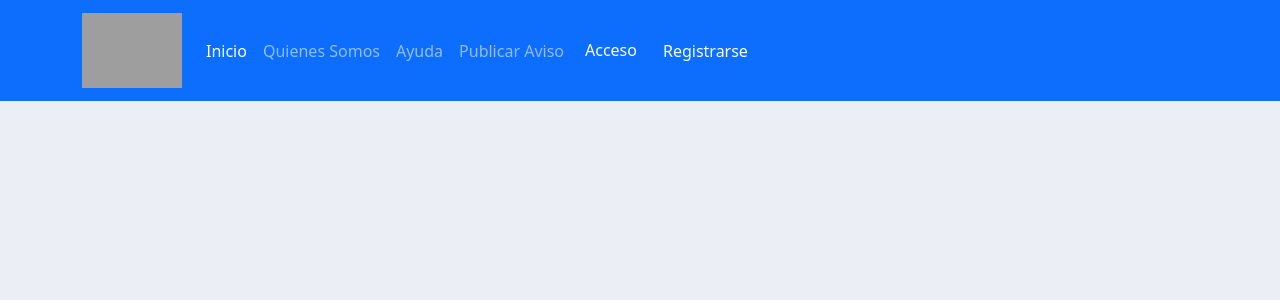
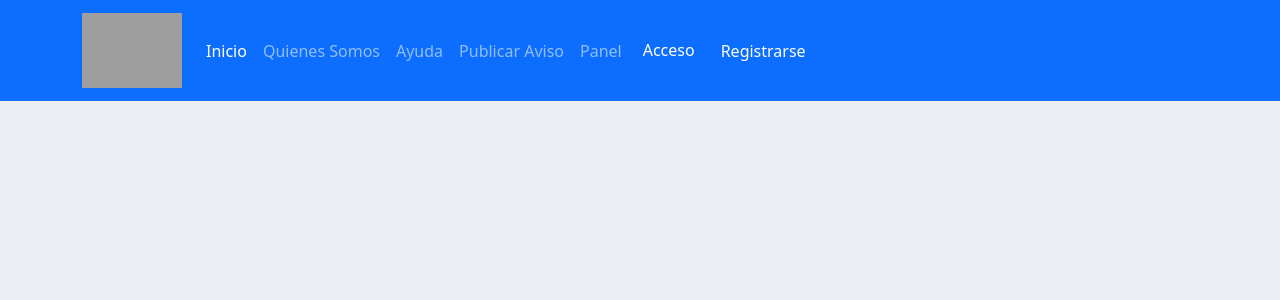
Before and after one commit to julioznava/Proyecto-Recismart, a Django app: page /login/ in a window 1280 px wide. Shown: the top 300 px of the page. Run offline with Django 4.2, Linux system fonts and the light colour scheme; some libraries are stand-ins or nearby versions; grey boxes are pictures that could not be loaded.

Commit message:
Despliegue a Railway

```diff
--- a/RecismartAPP/templates/base.html
+++ b/RecismartAPP/templates/base.html
@@ -34,6 +34,8 @@
                     <li class="nav-item"><a class="nav-link" href="{% url 'panelayuda' %}">Ayuda</a>
                     </li>
                     <li class="nav-item"><a class="nav-link" href="{% url 'registroaviso' %}">Publicar Aviso</a>
+                    </li>
+                    <li class="nav-item"><a class="nav-link" href="{% url 'panel' %}">Panel</a>
                     </li>
                     {% if user.is_authenticated %}
                         <li>
```
